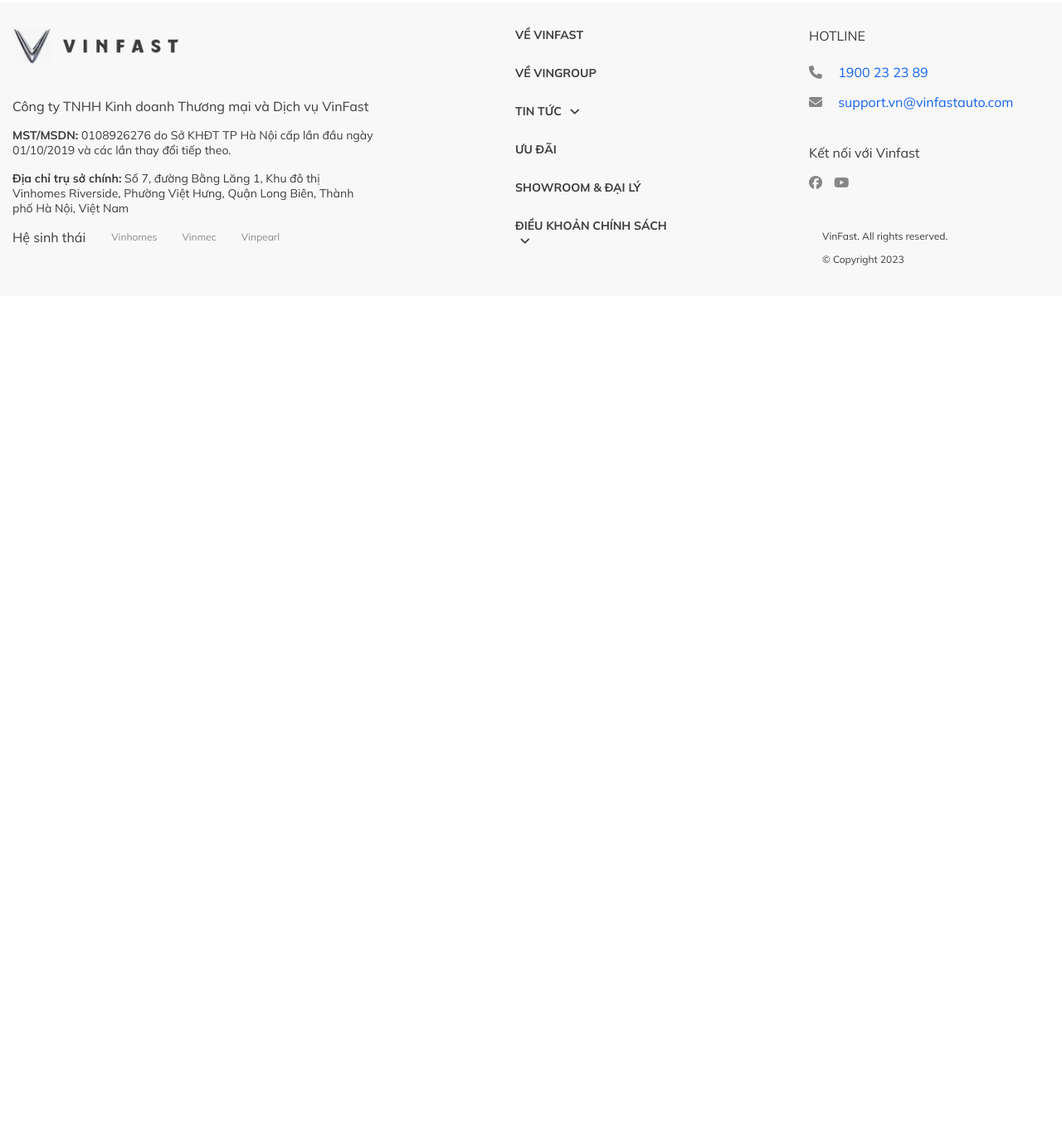
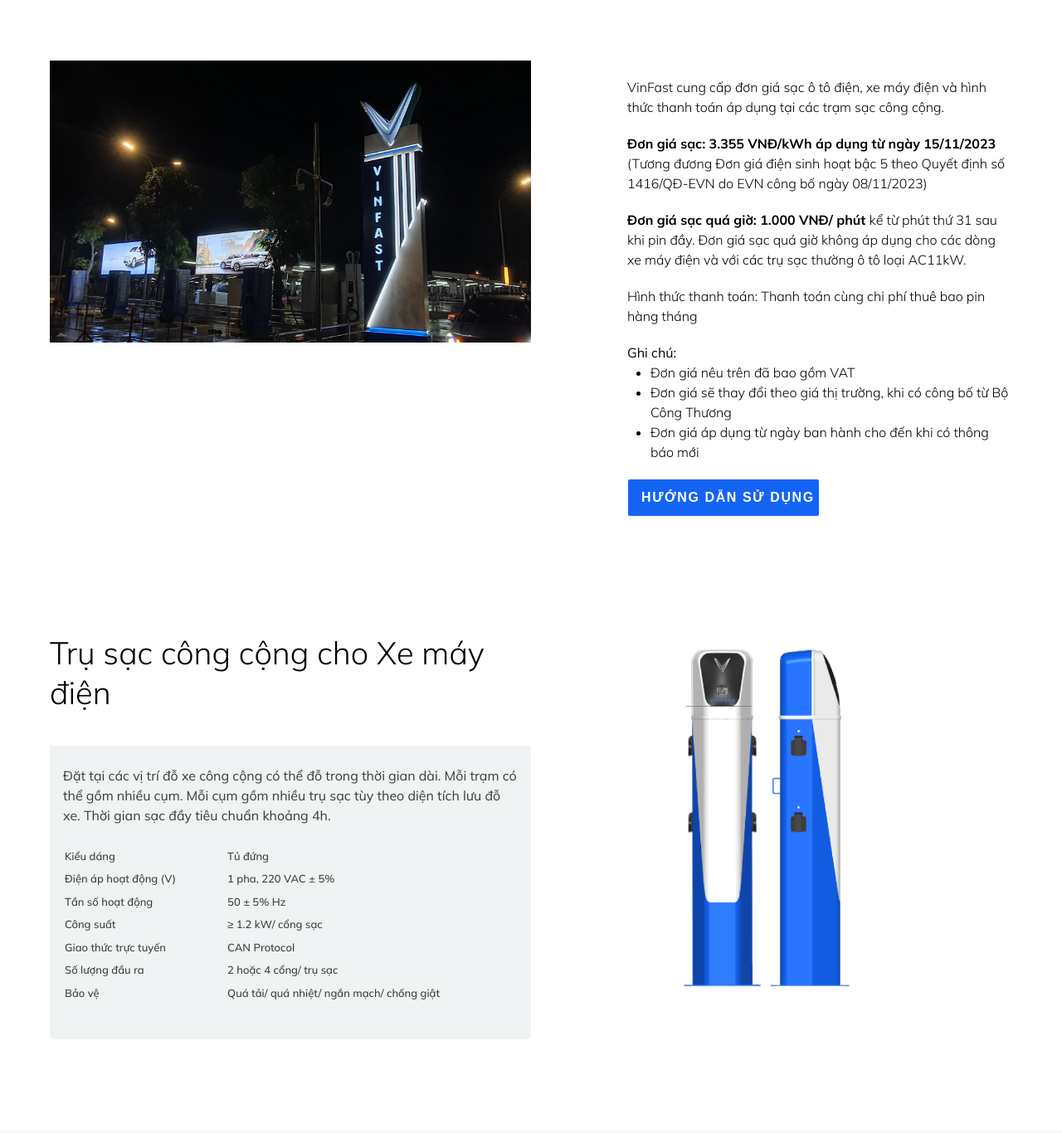
Before and after one commit to popoki-chan/BTL_WebPri_2023, a plain HTML site: page motobike_page/html/tramSac.html in a window 1280 px wide. Shown: the part 3388-4754 px from the top of the page at 83% size. Before the commit the page ends 3745 px from the top, so only its background shows below. Drawn offline with Linux system fonts and the light colour scheme; a script that the page names is missing.

Commit message:
last-commit

```diff
--- a/motobike_page/css/tramSac.css
+++ b/motobike_page/css/tramSac.css
@@ -596,3 +596,88 @@ a {
 .charge-located>.list-located>.cl>img {
     margin-right: 10px;
 }
+
+.super-charge>.image2 {
+    width: 50%;
+}
+
+.super-charge>.image2>img {
+    width: 100%;
+}
+
+.super-charge>.content-v2 {
+    width: 40%;
+    font-weight: lighter;
+}
+
+.content-v2>.ct {
+    margin: 20px 0;
+    line-height: 1.5;
+}
+
+.content-v2>.note {
+    font-weight: bolder;
+    line-height: 1.5;
+    margin: 20px 0;
+}
+
+.content-v2>.note>li {
+    list-style: disc;
+    margin-left: 28px;
+    font-weight: lighter;
+}
+
+.content-v2>a>input {
+    width: 50%;
+    font-size: 16px;
+    font-weight: 700;
+    padding: 13px 16px;
+    letter-spacing: .1em;
+    border-radius: 3px;
+}
+
+.content-v3 {
+    width: 50%;
+    height: auto;
+}
+
+.content-v3>h1 {
+    font-weight: lighter;
+    font-size: 38px;
+}
+
+.content-v3>.content-body {
+    margin: 40px 0;
+    border-radius: 0 0 5px 5px;
+    padding: 24px 16px;
+    font-style: normal;
+    font-weight: 400;
+    font-size: 16px;
+    color: #3c3c3c;
+    background-color: #f0f3f3;
+    line-height: 1.5
+}
+
+.content-v3>.content-body>table {
+    margin: 20px 0;
+    font-weight: 500;
+    font-size: 13px;
+    display: flex;
+    justify-content: space-between;
+    flex: 1;
+}
+
+.content-v3>.content-body>table>tbody>tr>td {
+    padding: 6px 60px 0 0;
+}
+
+.super-charge>.image3 {
+    height: 450px;
+    width: 50%;
+    margin-left: 20vh;
+    flex: 1;
+}
+
+.super-charge>.image3>img {
+    height: 100%;
+}
--- a/motobike_page/html/tramSac.html
+++ b/motobike_page/html/tramSac.html
@@ -333,6 +333,72 @@
             </div>
         </div>
     </div>
+
+    <div class="super-charge">
+        <div class="image2"><img src="/motobike_page/image/tramSac2.png" alt=""></div>
+        <div class="content-v2">
+            <p class="ct">VinFast cung cấp đơn giá sạc ô tô điện, xe máy điện và hình thức thanh toán áp dụng tại các
+                trạm sạc công
+                cộng.</p>
+            <p class="ct"><b>Đơn giá sạc: 3.355 VNĐ/kWh áp dụng từ ngày 15/11/2023</b> (Tương đương Đơn giá điện sinh
+                hoạt bậc 5
+                theo Quyết định số 1416/QĐ-EVN do EVN công bố ngày 08/11/2023)</p>
+            <p class="ct"><b>Đơn giá sạc quá giờ: 1.000 VNĐ/ phút </b>kể từ phút thứ 31 sau khi pin đầy. Đơn giá sạc
+                quá giờ không
+                áp dụng cho các dòng xe máy điện và với các trụ sạc thường ô tô loại AC11kW.</p>
+            <p class="ct"><span>Hình thức thanh toán:</span> Thanh toán cùng chi phí thuê bao pin hàng tháng</p>
+            <ul class="note">Ghi chú:
+                <li>Đơn giá nêu trên đã bao gồm VAT</li>
+                <li>Đơn giá sẽ thay đổi theo giá thị trường, khi có công bố từ Bộ Công Thương</li>
+                <li>Đơn giá áp dụng từ ngày ban hành cho đến khi có thông báo mới</li>
+            </ul>
+            <a href="#"><input type="button" value="HƯỚNG DẪN SỬ DỤNG" class="register"></a>
+        </div>
+    </div>
+
+    <div class="super-charge">
+        <div class="content-v3">
+            <h1>Trụ sạc công cộng cho Xe máy điện</h1>
+            <div class="content-body">
+                <p>Đặt tại các vị trí đỗ xe công cộng có thể đỗ trong thời gian dài. Mỗi trạm có thể gồm nhiều cụm.
+                    Mỗi cụm gồm nhiều trụ sạc tùy theo diện tích lưu đỗ xe. Thời gian sạc đầy tiêu chuẩn khoảng 4h.
+                </p>
+                <table>
+                    <tr>
+                        <td>Kiểu dáng</td>
+                        <td>Tủ đứng</td>
+                    </tr>
+                    <tr>
+                        <td>Điện áp hoạt động (V)</td>
+                        <td>1 pha, 220 VAC ± 5%</td>
+                    </tr>
+                    <tr>
+                        <td>Tần số hoạt động</td>
+                        <td>50 ± 5% Hz</td>
+                    </tr>
+                    <tr>
+                        <td>Công suất</td>
+                        <td>≥ 1.2 kW/ cổng sạc</td>
+                    </tr>
+                    <tr>
+                        <td>Giao thức trực tuyến</td>
+                        <td>CAN Protocol</td>
+                    </tr>
+                    <tr>
+                        <td>Số lượng đầu ra</td>
+                        <td>2 hoặc 4 cổng/ trụ sạc</td>
+                    </tr>
+                    <tr>
+                        <td>Bảo vệ</td>
+                        <td>Quá tải/ quá nhiệt/ ngắn mạch/ chống giật</td>
+                    </tr>
+                </table>
+            </div>
+        </div>
+        <div class="image3">
+            <img src="/motobike_page/image/pin3.png" alt="">
+        </div>
+    </div>
     <!-- Footer -->
     <div id="footer" class="flex">
         <div class="col-1 pd-rl-15">
```
Also changed, not shown: motobike_page/image/pin3.png (added), motobike_page/image/tramSac2.png (added).
